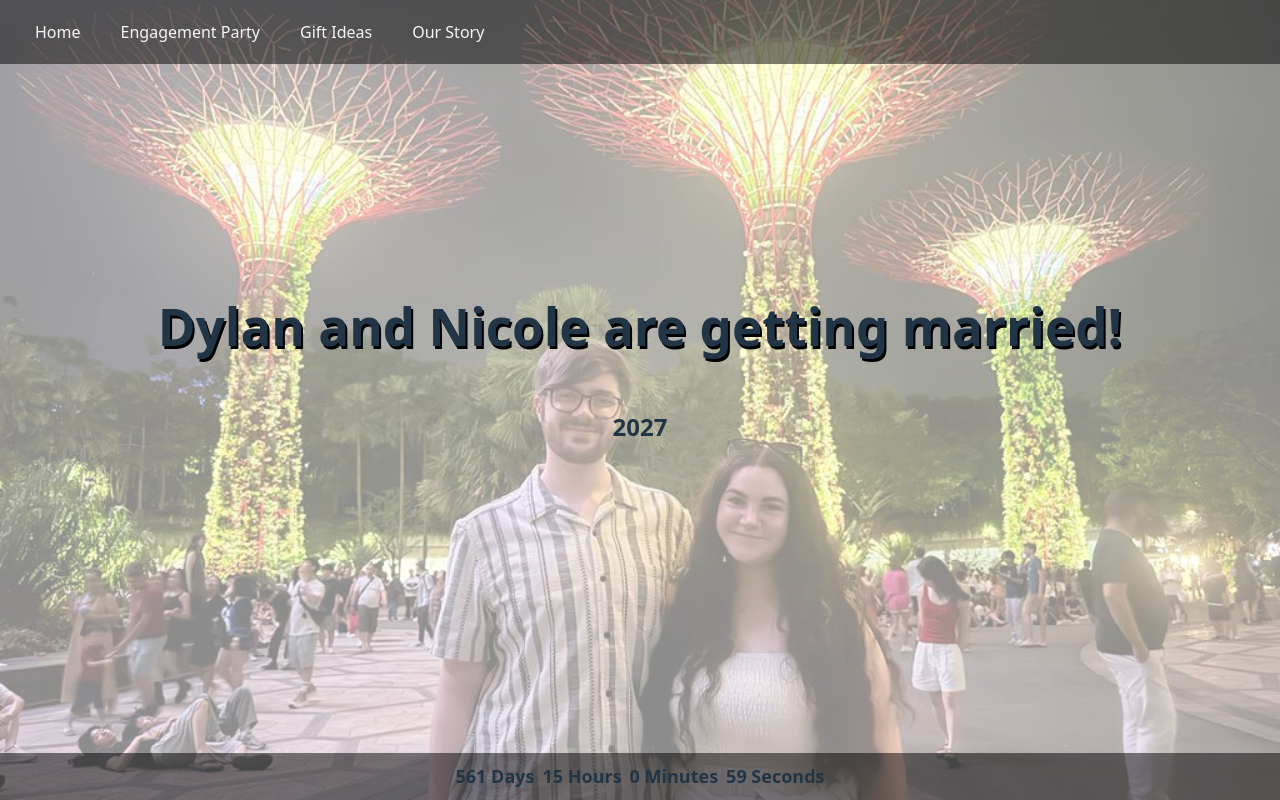
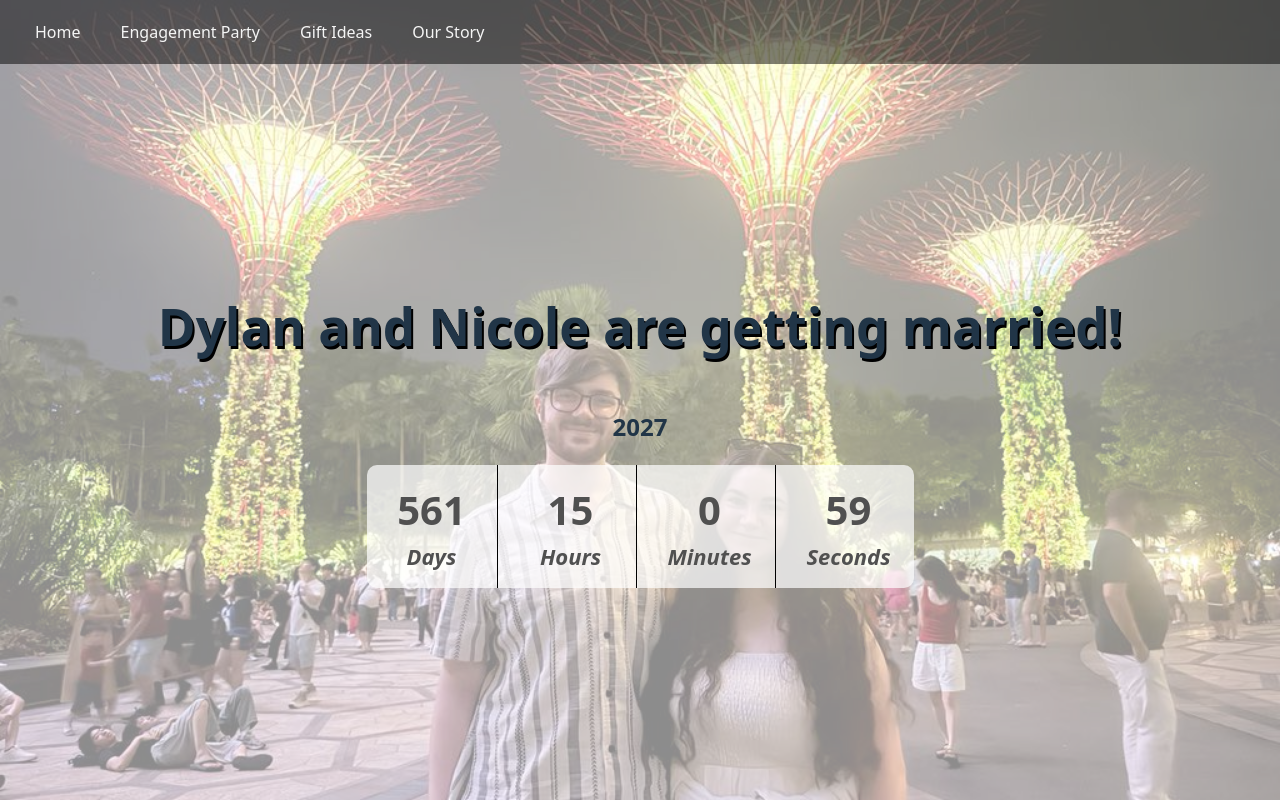
Before and after one commit to dmciver619/WeddingWebsite, a Vue app in the folder wedding-frontend/: page / in a window 1280 px wide. Built offline with nearby package versions, Linux system fonts and the light colour scheme; no server answers.

Commit message:
Change timer from footer to pill-style

```diff
--- a/wedding-frontend/src/components/views/home/WeddingCountdown.vue
+++ b/wedding-frontend/src/components/views/home/WeddingCountdown.vue
@@ -1,28 +1,57 @@
 <template>
-    <div class="footer">
-        <span>{{ timeUntilWedding.days }} Days</span>
-        <span>{{ timeUntilWedding.hours }} Hours</span>
-        <span>{{ timeUntilWedding.minutes }} Minutes</span>
-        <span>{{ timeUntilWedding.seconds }} Seconds</span>
+    <div class="wedding-countdown">
+        <div class="countdown-item">
+            <span class="countdown-value">{{ timeUntilWedding.days }}</span>
+            <span class="countdown-unit">Days</span>
+        </div>
+        <div class="countdown-item">
+            <span class="countdown-value">{{ timeUntilWedding.hours }}</span>
+            <span class="countdown-unit">Hours</span>
+        </div>
+        <div class="countdown-item">
+            <span class="countdown-value">{{ timeUntilWedding.minutes }}</span>
+            <span class="countdown-unit">Minutes</span>
+        </div>
+        <div class="countdown-item">
+            <span class="countdown-value">{{ timeUntilWedding.seconds }}</span>
+            <span class="countdown-unit">Seconds</span>
+        </div>
     </div>
 
 </template>
 
 <style>
-    .footer {
-        background: rgba(0,0,0,0.5);
-        bottom: 0;
-        box-sizing: border-box;
+    .wedding-countdown {
+        color: rgb(80, 80, 80);
         display: flex;
+        background: rgba(255, 255, 255, 0.7);
+        border-radius: 10px;
         font-size: large;
         font-weight: 600;
         gap: 8px;
-        justify-content: center;
-        position: absolute;
-        width: 100%;
-        left: 0;
-        padding: 10px 20px;
+        place-self: center;
+        width: fit-content;
     }
+
+    .countdown-item {
+        flex: 1 1 0;
+        display: flex;
+        flex-direction: column;
+        align-items: center;
+        padding: 15px;
+        font-size: 40px;
+        min-width: 100px;
+
+        &:not(:last-of-type) {
+            border-right: 1px solid black;
+        }
+    }
+
+    .countdown-unit {
+        font-size: 22px;
+        font-style: italic;
+    }
+
 </style>
 
 <script>
```
